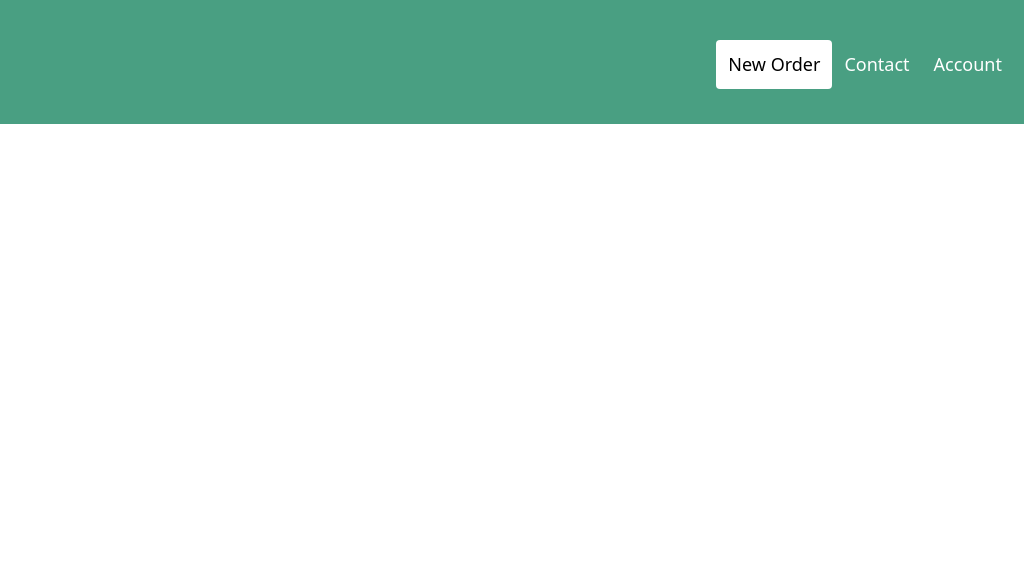
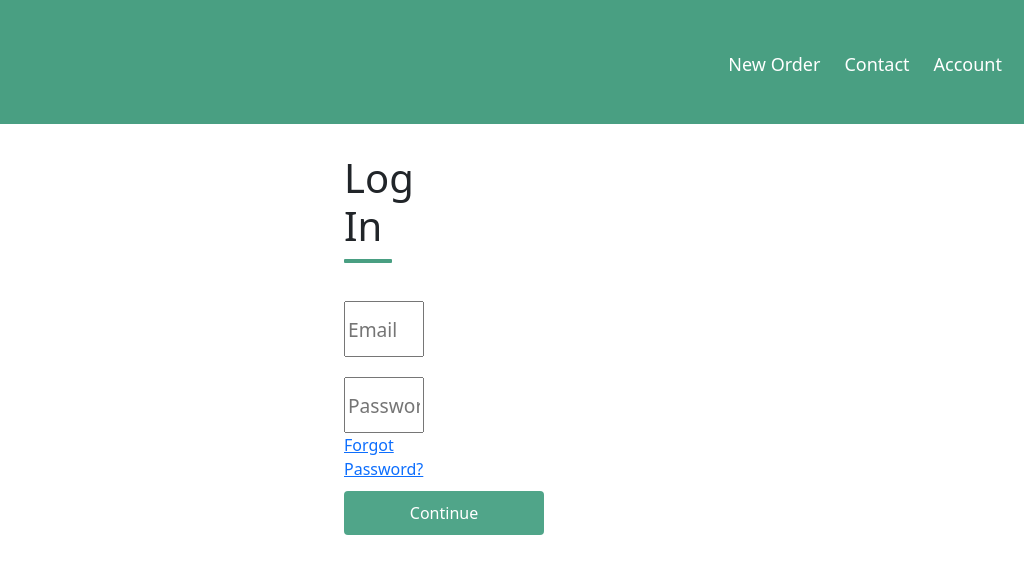
Before and after one commit to BizkitButter/distributor-center, a plain HTML site: page login.html in a window 1280 px wide. Shown: the full height of the page, 256-1280 px from the left. Drawn offline with nearby package versions, Linux system fonts and the light colour scheme.

Commit message:
Added login form

```diff
--- a/css/style.css
+++ b/css/style.css
@@ -17,7 +17,7 @@
 .text-landing {
     color: white;
     font-size: x-large;
-    font-family: 'Trebuchet MS', 'Lucida Sans Unicode', 'Lucida Grande', 'Lucida Sans', Arial, sans-serif;
+    font-family: Roboto, Tahoma, helvetica, arial, sans-serif;
     margin-top: 10px;
 }
 
@@ -54,15 +54,83 @@
     color: black;
 }
 
-.header a.active {
+/* .header a.active {
     background-color: white;
     color: black;
-}
+} */
 
 .header-right {
     float: right;
     padding-top: 20px;
 }
+
+.dc-form-title {
+    display: inline-block;
+    position: relative;
+    padding-bottom: 13px;
+}
+
+.dc-form-title::after {
+    content: "";
+    position: absolute;
+    left: 0;
+    bottom: 0;
+    width: 60%;
+    height: 4px;
+    background-color: #499F82;
+    border-radius: 1px;
+    font-family: Roboto, Tahoma, helvetica, arial, sans-serif;
+}
+
+.dc-page-title {
+    margin-top: 30px;
+}
+
+.dc-form-wrap {
+    margin-left: 600px;
+    margin-right: 600px;
+}
+
+.cd-email-wrap {
+    display: block;
+    padding-bottom: 20px;
+    padding-top: 30px;
+}
+
+.cd-form-continue-button {
+    display: block;
+    width: 200px;
+    border-radius: 0.25rem;
+    background-color: #50a589;
+    color: white;
+    border: 0;
+    padding: 10px;
+}
+
+.cd-form-continue-button:hover{
+    background-color: #84d4ba;
+}
+
+.forgot-password {
+    display: block;
+    margin-bottom: 10px;
+}
+
+#email {
+    width: 100%;
+    height: 56px;
+    font-size: larger;
+}
+
+#password {
+    width: 100%;
+    height: 56px;
+    font-size: larger;
+}
+
+
+
+
 
 @media screen and (max-width: 561px) {
     .header a {
--- a/login.html
+++ b/login.html
@@ -17,6 +17,23 @@
         </div>
       </div>
 
+      <main id="dc-main">
+        <div class="dc-form-wrap">
+          <div class="dc-page-title">
+            <h1 class="dc-form-title">Log In</h1>
+          </div>
+
+          <div class="cd-email-wrap">
+            <input type="text" id="email" placeholder="Email">
+          </div>
+          <div class="cd-password-wrap">
+            <input type="password" id="password" placeholder="Password">
+          </div>
+          <a href="passwor-reset" class="forgot-password">Forgot Password?</a>
+          <button class="cd-form-continue-button">Continue</button>
+        </div>
+      </main>
+
     <script src="https://cdn.jsdelivr.net/npm/bootstrap@5.3.3/dist/js/bootstrap.bundle.min.js" integrity="sha384-YvpcrYf0tY3lHB60NNkmXc5s9fDVZLESaAA55NDzOxhy9GkcIdslK1eN7N6jIeHz" crossorigin="anonymous"></script>
 </body>
 </html>
```
